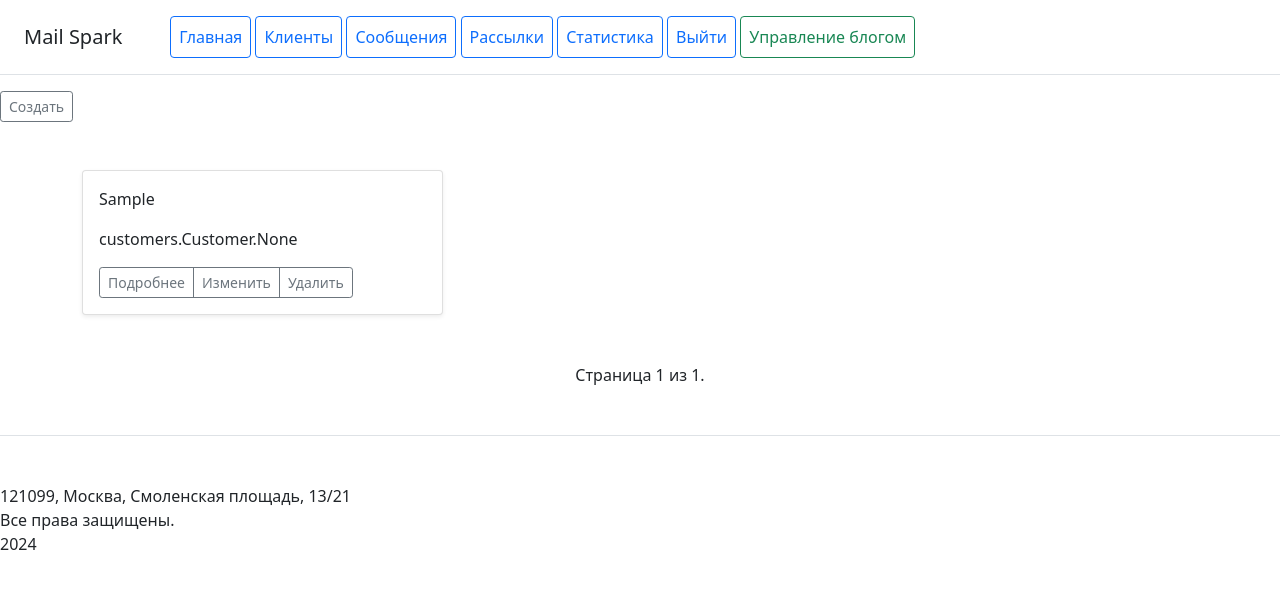
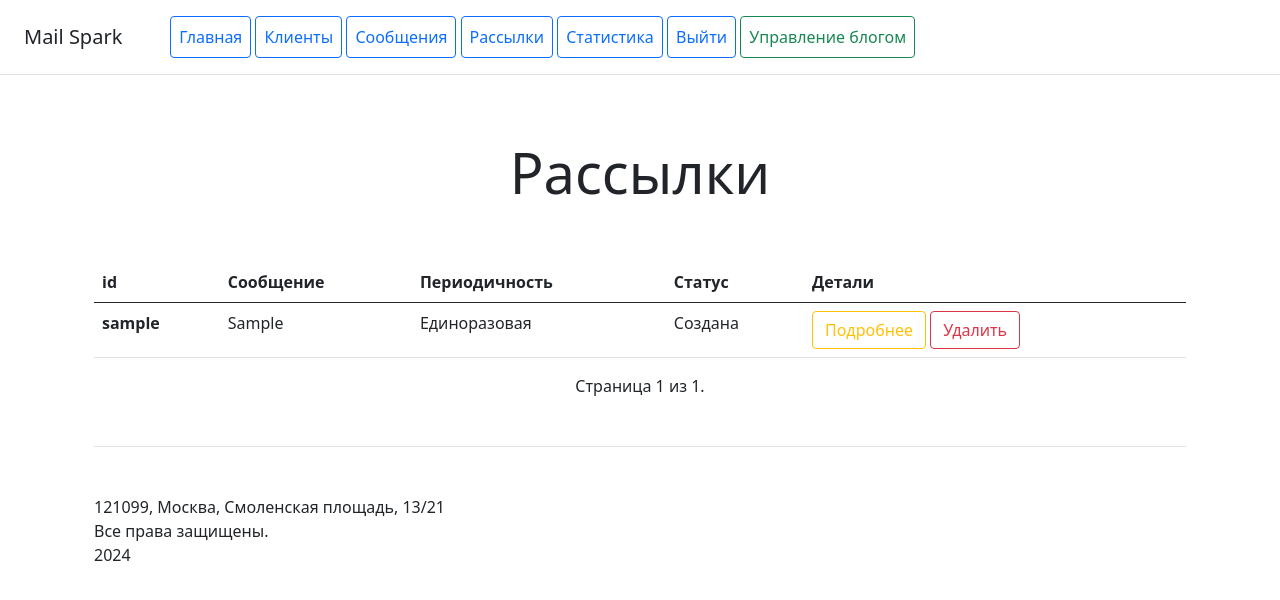
Before and after one commit to KirillDmitruk/Mailing-Service, a Django app: page /mailing_list/ in a window 1280 px wide. Shown: the top 600 px of the page. Run offline with Django 4.2, Linux system fonts and the light colour scheme; a user stored in the database is signed in; tables that the repository leaves empty hold one stand-in row (values such as "Sample post"); some libraries are stand-ins or nearby versions.

Commit message:
global fix

```diff
--- a/customers/forms.py
+++ b/customers/forms.py
@@ -1,11 +1,11 @@
-from django.forms import forms
+from django.forms import ModelForm
 
 from customers.models import Customer
 from users.forms import StyleFormMixin
 
 
-class CustomerForm(StyleFormMixin, forms.ModelForm):
+class CustomerForm(StyleFormMixin, ModelForm):
     """Форма для создания/редактирования клиента сервиса"""
     class Meta:
         model = Customer
-        exclude = ('created_by',)
+        exclude = ('created_by', 'slug',)
--- a/customers/views.py
+++ b/customers/views.py
@@ -1,7 +1,9 @@
 from django.shortcuts import redirect
 from django.urls import reverse_lazy
+from django.utils.text import slugify
 from django.views.generic import ListView, CreateView, UpdateView, DeleteView, DetailView
 
+from customers.forms import CustomerForm
 from customers.models import Customer
 
 
@@ -26,13 +28,14 @@
 class CustomerCreateView(CreateView):
     """Контроллер создания рассылки"""
     model = Customer
-    fields = '__all__'
+    form_class = CustomerForm
     success_url = reverse_lazy('customers:customer_list')
 
     def form_valid(self, form):  # автоматическое присвоение автора
         if form.is_valid():
             contact = form.save()
             contact.created_by = self.request.user
+            contact.slug = slugify(contact.first_name)  # Автоматическое заполнение slug по имени
             contact.save()
 
         return super().form_valid(form)
--- a/mailing/admin.py
+++ b/mailing/admin.py
@@ -5,6 +5,6 @@
 
 @admin.register(Mailing)
 class MailingAdmin(admin.ModelAdmin):
-    list_display = ('id', 'datetime_start', 'datetime_finish', 'period', 'status',)
+    list_display = ('id', 'message', 'datetime_start', 'datetime_finish', 'period', 'status',)
     list_filter = ('period', 'status',)
     search_fields = ('id', 'period', 'status', 'clients',)
--- a/mailing/forms.py
+++ b/mailing/forms.py
@@ -9,7 +9,7 @@
 
     class Meta:
         model = Mailing
-        exclude = ('created_by',)
+        exclude = ('created_by', 'slug',)
 
 
 class MailingManagerForm(StyleFormMixin, forms.ModelForm):
--- a/mailing/management/commands/run.py
+++ b/mailing/management/commands/run.py
@@ -44,7 +44,7 @@
 
         scheduler.add_job(
             my_job,
-            trigger=CronTrigger(minute="*/1"),  # Every 10 seconds
+            trigger=CronTrigger(second="*/10"),  # Every 30 seconds
             id="my_job",  # The `id` assigned to each job MUST be unique
             max_instances=1,
             replace_existing=True,
--- a/mailing/models.py
+++ b/mailing/models.py
@@ -34,6 +34,7 @@
         (FINISHED, 'Завершена'),
     )
 
+    topic_mailing = models.CharField(max_length=150, unique=True, null=True, blank=True, verbose_name='название рассылки')
     message = models.ForeignKey(Message, on_delete=models.CASCADE, verbose_name='message')
     clients = models.ManyToManyField(Customer, verbose_name='контакты клиентов')
     datetime_start = models.DateTimeField(verbose_name='время начала рассылки')
--- a/mailing/templates/mailing/mailing_confirm_delete.html
+++ b/mailing/templates/mailing/mailing_confirm_delete.html
@@ -5,11 +5,11 @@
     <div class="row">
         <div class="col-6">
             <div class="card">
-                <p class="card-text">Действительно хотите удалить "{{ object.message }}" ?</p>
+                <p class="card-text">Действительно хотите удалить "{{ object.topic_mailing }}" ?</p>
                 <div class="card-body">
                     <form method="post">
                         {% csrf_token %}
-                        <button type="submit" class="btn btn-danger">
+                        <button type="submit" class="btn btn-sm btn-danger">
                             Удалить
                         </button>
                         <a href="{% url 'mailing:mailing_list' %}"
--- a/mailing/templates/mailing/mailing_list.html
+++ b/mailing/templates/mailing/mailing_list.html
@@ -1,36 +1,44 @@
 {% extends 'mailing/base.html' %}
+{% block content %}
 
-{% block content %}
+<div class="pricing-header px-3 py-3 pt-md-5 pb-md-4 mx-auto text-center">
+    <h1 class="display-4">Рассылки</h1>
+</div>
+
+<div class="container">
+    {% if not user.is_manager %}
     <div class="btn-group">
         <a href="{% url 'mailing:mailing_create' %}"
-       class="btn btn-sm btn-outline-secondary">Создать</a>
+           class="btn btn-block btn-outline-primary">Добавить новую</a>
     </div>
-<div class="album py-5 bg-body-tertiary">
+    {% endif %}
+
     <div class="container">
-        <div class="row row-cols-1 row-cols-sm-2 row-cols-md-3 g-3">
+        <br>
+        <table class="table">
+            <thead>
+            <tr>
+                <th scope="col">id</th>
+                <th scope="col">Сообщение</th>
+                <th scope="col">Периодичность</th>
+                <th scope="col">Статус</th>
+                <th scope="col">Детали</th>
+            </tr>
+            </thead>
             {% for object in object_list %}
-            <div class="col">
-                <div class="card shadow-sm">
-                    <div class="card-body">
-                        <p class="card-text">{{ object.message }}</p>
-                        <p class="card-text">{{ object.clients }}</p>
-                        <div class="d-flex justify-content-between align-items-center">
-                            <div class="btn-group">
-                                <a href="{% url 'mailing:mailing_detail' object.slug %}"
-                                   class="btn btn-sm btn-outline-secondary">Подробнее</a>
-                                <a href="{% url 'mailing:mailing_update' object.slug %}"
-                                   class="btn btn-sm btn-outline-secondary">Изменить</a>
-                                <a href="{% url 'mailing:mailing_delete' object.slug %}"
-                                   class="btn btn-sm btn-outline-secondary">Удалить</a>
-                            </div>
-                        </div>
-                    </div>
-                </div>
-            </div>
+            <tbody>
+            <tr>
+                <th scope="row">{{ object.slug }}</th>
+                <td>{{ object.message }}</td>
+                <td>{{ object.get_period_display }}</td>
+                <td>{{ object.get_status_display }}</td>
+                <td>
+                    </button><a href="{% url 'mailing:mailing_detail' object.slug %}" class="btn btn-outline-warning">Подробнее</a>
+                    </button><a href="{% url 'mailing:mailing_delete' object.slug %}" class="btn btn-outline-danger">Удалить</a>
+                </td>
+            </tr>
+            </tbody>
             {% endfor %}
-        </div>
-    </div>
-</div>
         </table>
 
 
@@ -46,5 +54,4 @@
             {% endif %}
         </div>
 
-
         {% endblock %}
--- a/mailing/urls.py
+++ b/mailing/urls.py
@@ -14,6 +14,6 @@
     path('mailing_delete/<slug:slug>/', MailingDeleteView.as_view(), name='mailing_delete'),
     path('mailing_detail/<slug:slug>/', MailingDetailView.as_view(), name='mailing_detail'),
     path('log_list/', LogListView.as_view(), name='log_list'),
-    path('log_view/<int:pk>/', LogDetailView.as_view(), name='log_detail'),
+    path('log_view/<int:slug>/', LogDetailView.as_view(), name='log_detail'),
     path('403error/', AccessErrorView.as_view(), name='access_error'),
 ]
--- a/mailing/views.py
+++ b/mailing/views.py
@@ -2,6 +2,7 @@
 
 from django.shortcuts import redirect
 from django.urls import reverse_lazy
+from django.utils.text import slugify
 from django.views.generic import ListView, CreateView, TemplateView, DeleteView, UpdateView, DetailView
 
 from customers.models import Customer
@@ -86,6 +87,7 @@
         if form.is_valid():
             product = form.save()
             product.created_by = self.request.user
+            product.slug = slugify(product.topic_mailing)  # Автоматическое заполнение slug по названию рассылки
             product.save()
 
         return super().form_valid(form)
--- a/message/forms.py
+++ b/message/forms.py
@@ -9,4 +9,4 @@
 
     class Meta:
         model = Message
-        exclude = ('created_by',)
+        exclude = ('created_by', 'slug',)
--- a/message/templates/message/message_list.html
+++ b/message/templates/message/message_list.html
@@ -4,6 +4,9 @@
 <div class="btn-group">
     <a href="{% url 'message:message_create' %}"
        class="btn btn-sm btn-outline-secondary">Создать</a>
+</div>
+<div class="pricing-header px-3 py-3 pt-md-5 pb-md-4 mx-auto text-center">
+    <h1 class="display-4">Сообщения</h1>
 </div>
 <div class="album py-5 bg-body-tertiary">
     <div class="container">
--- a/message/views.py
+++ b/message/views.py
@@ -1,5 +1,6 @@
 from django.shortcuts import redirect
 from django.urls import reverse_lazy
+from django.utils.text import slugify
 from django.views.generic import ListView, CreateView, UpdateView, DeleteView, DetailView
 
 from message.forms import MessageForm
@@ -27,7 +28,6 @@
 class MessageCreateView(CreateView):
     """Контроллер создания рассылки"""
     model = Message
-    fields = '__all__'
     form_class = MessageForm
     success_url = reverse_lazy('message:message_list')
 
@@ -35,6 +35,7 @@
         if form.is_valid():
             product = form.save()
             product.created_by = self.request.user
+            product.slug = slugify(product.topic)  # Автоматическое заполнение slug по теме
             product.save()
 
         return super().form_valid(form)
--- a/users/models.py
+++ b/users/models.py
@@ -9,6 +9,7 @@
     email = models.EmailField(unique=True, verbose_name='email')
     phone = models.CharField(max_length=35, **NULLABLE, verbose_name='phone')
     token = models.CharField(max_length=100, **NULLABLE, verbose_name='token')  # 4
+    slug = models.CharField(max_length=100, **NULLABLE, verbose_name='URL')
 
     is_manager = models.BooleanField(default=False, blank=True, null=True, verbose_name='менеджер')  # права менеджера
 
```
Also changed, not shown: config/settings.py (+7 -5 lines), mailing/services.py (+12 -15 lines), mailing/templates/mailing/mailing_detail.html (+19 -10 lines), message/templates/message/message_form.html (+22 -31 lines), customers/templates/customers/customer_confirm_delete.html (renamed from customers/templates/customers/customer_confitm_delete.html). Lines whose indentation alone changed are shown as unchanged.
